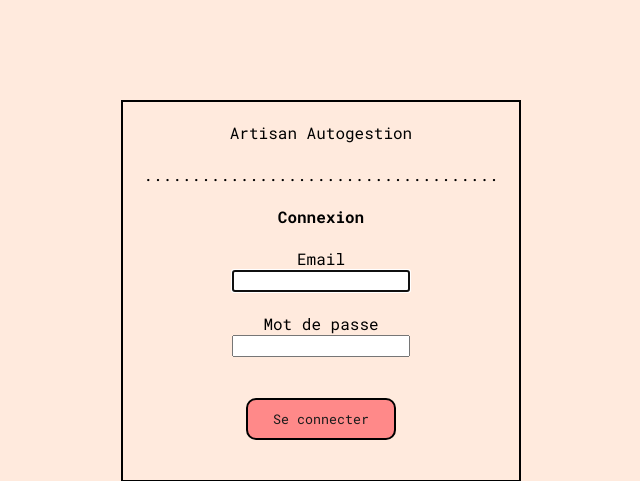
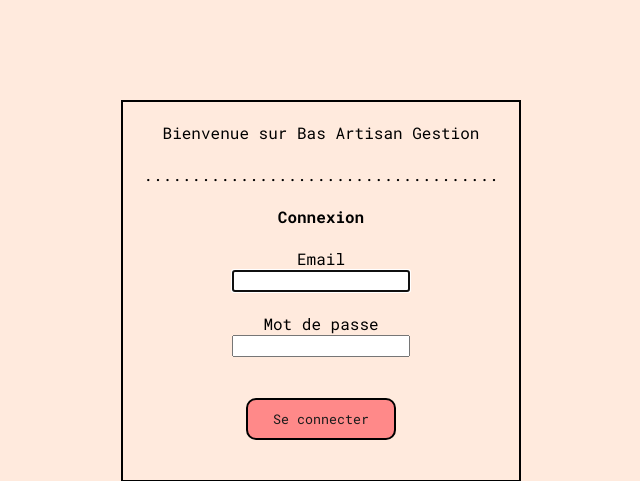
Before and after one commit to MarlonBas/ArtisanAutogestion, a Symfony app: template templates/security/login.html.twig in a window 1280 px wide. Shown: the part 80-561 px from the top of the page, without its empty margins (319-959 px from the left). Run offline with Twig, Linux system fonts and the light colour scheme; the template is opened without the code that fills it, so the values that code supplies are empty; some libraries are stand-ins or nearby versions.

Commit message:
Update login.html.twig

```diff
--- a/templates/security/login.html.twig
+++ b/templates/security/login.html.twig
@@ -14,7 +14,7 @@
                 Vous êtes connecté en tant que {{ app.user.userIdentifier }}, <a href="{{ path('app_logout') }}">Se déconnecter</a>
             </div>
         {% endif %}
-        <p>Artisan Autogestion</p>
+        <p>Bienvenue sur Bas Artisan Gestion</p>
         <br>
         <p>.....................................</p>
         <br>
```
